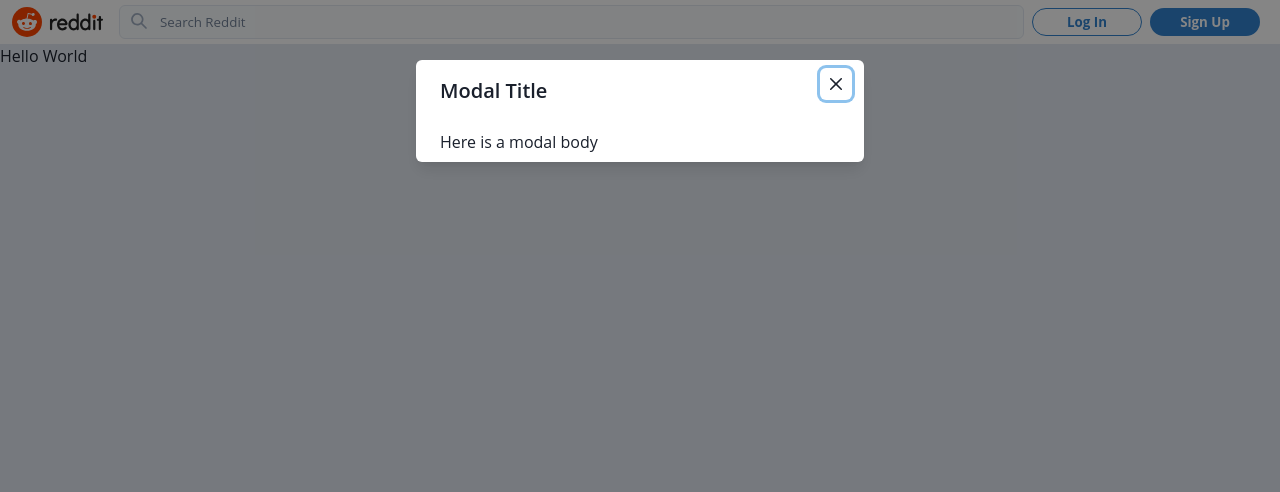
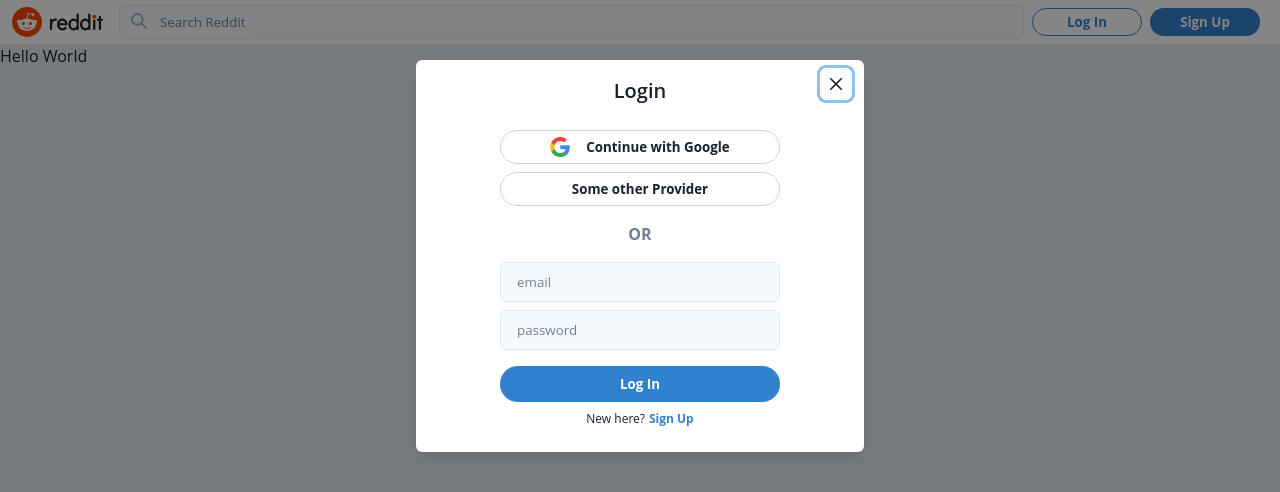
Before and after one commit to Virtucon/reddit-nextjs, a Next.js app: page / in a window 1280 px wide. Both pictures are taken after a click on the button "Log In". Shown: the top 492 px of the page. Built offline with nearby package versions, Linux system fonts and the light colour scheme.

Commit message:
feat: login and sign up modal ui (#6)
* auth modal basis

* added styles to login modal

* added sign up styles

* added google auth provider styles

```diff
--- a/src/components/Navbar/rightContent/RightContent.tsx
+++ b/src/components/Navbar/rightContent/RightContent.tsx
@@ -1,4 +1,4 @@
-import AuthModal from "@/components/modal/AuthModal";
+import AuthModal from "@/components/modal/auth/AuthModal";
 import { Flex } from "@chakra-ui/react";
 import { FC } from "react";
 import AuthButtons from "./AuthButtons";
--- a/src/components/modal/AuthModal.tsx
+++ /dev/null
@@ -1,39 +0,0 @@
-import { authModalState } from "@/atoms/authModalAtom";
-import {
-  useDisclosure,
-  Button,
-  Modal,
-  ModalOverlay,
-  ModalContent,
-  ModalHeader,
-  ModalCloseButton,
-  ModalBody,
-  ModalFooter,
-} from "@chakra-ui/react";
-import { FC } from "react";
-import { useRecoilState } from "recoil";
-
-interface AuthModalProps {}
-
-const AuthModal: FC<AuthModalProps> = ({}) => {
-  const [modalState, setModalState] = useRecoilState(authModalState);
-
-  const handleClose = () => {
-    setModalState((prev) => ({ ...prev, open: false }));
-  };
-
-  return (
-    <>
-      <Modal isOpen={modalState.open} onClose={handleClose}>
-        <ModalOverlay />
-        <ModalContent>
-          <ModalHeader>Modal Title</ModalHeader>
-          <ModalCloseButton />
-          <ModalBody>Here is a modal body</ModalBody>
-        </ModalContent>
-      </Modal>
-    </>
-  );
-};
-
-export default AuthModal;
--- /dev/null
+++ b/src/components/modal/auth/AuthInputs.tsx
@@ -0,0 +1,25 @@
+import { authModalState } from "@/atoms/authModalAtom";
+import { Flex } from "@chakra-ui/react";
+import { FC } from "react";
+import { useRecoilValue } from "recoil";
+import Login from "./Login";
+import SignUp from "./SignUp";
+
+interface AuthInputsProps {}
+
+const AuthInputs: FC<AuthInputsProps> = ({}) => {
+  const modalState = useRecoilValue(authModalState);
+  return (
+    <Flex
+      direction="column"
+      alignItems="center"
+      width="100%"
+      mt={4}
+    >
+      {modalState.view === "login" && <Login />}
+      {modalState.view === "signup" && <SignUp />}
+    </Flex>
+  );
+};
+
+export default AuthInputs;
--- /dev/null
+++ b/src/components/modal/auth/AuthModal.tsx
@@ -0,0 +1,73 @@
+import { authModalState } from "@/atoms/authModalAtom";
+import {
+  useDisclosure,
+  Button,
+  Modal,
+  ModalOverlay,
+  ModalContent,
+  ModalHeader,
+  ModalCloseButton,
+  ModalBody,
+  ModalFooter,
+  Flex,
+  Text,
+} from "@chakra-ui/react";
+import { FC } from "react";
+import { useRecoilState } from "recoil";
+import AuthInputs from "./AuthInputs";
+import OAuthButtons from "./OAuthButtons";
+
+interface AuthModalProps {}
+
+const AuthModal: FC<AuthModalProps> = ({}) => {
+  const [modalState, setModalState] = useRecoilState(authModalState);
+
+  const handleClose = () => {
+    setModalState((prev) => ({ ...prev, open: false }));
+  };
+
+  return (
+    <>
+      <Modal
+        isOpen={modalState.open}
+        onClose={handleClose}
+      >
+        <ModalOverlay />
+        <ModalContent>
+          <ModalHeader textAlign="center">
+            {modalState.view === "login" && "Login"}
+            {modalState.view === "signup" && "Sign Up"}
+            {modalState.view === "resetPassword" && "Reset Password"}
+          </ModalHeader>
+          <ModalCloseButton />
+          <ModalBody
+            display="flex"
+            flexDirection="column"
+            alignItems="center"
+            justifyContent="center"
+            pb={6}
+          >
+            <Flex
+              direction="column"
+              align="center"
+              justify="center"
+              width="70%"
+            >
+              <OAuthButtons />
+              <Text
+                color="gray.500"
+                fontWeight={700}
+              >
+                OR
+              </Text>
+              <AuthInputs />
+              {/* <ResetPassword /> */}
+            </Flex>
+          </ModalBody>
+        </ModalContent>
+      </Modal>
+    </>
+  );
+};
+
+export default AuthModal;
--- /dev/null
+++ b/src/components/modal/auth/Login.tsx
@@ -0,0 +1,96 @@
+import { authModalState } from "@/atoms/authModalAtom";
+import { Button, Flex, Input, Text } from "@chakra-ui/react";
+import { FC, useState } from "react";
+import { useSetRecoilState } from "recoil";
+
+interface LoginProps {}
+
+const Login: FC<LoginProps> = ({}) => {
+  const setAuthModalState = useSetRecoilState(authModalState);
+  const [loginForm, setLoginForm] = useState({
+    email: "",
+    password: "",
+  });
+
+  const onSubmit = (e: React.FormEvent<HTMLFormElement>) => {};
+
+  const onChange = (e: React.ChangeEvent<HTMLInputElement>) => {
+    setLoginForm((prev) => ({ ...prev, [e.target.name]: e.target.value }));
+  };
+
+  return (
+    <form onSubmit={onSubmit}>
+      <Input
+        required
+        name="email"
+        placeholder="email"
+        type="email"
+        mb={2}
+        onChange={onChange}
+        fontSize="10pt"
+        _placeholder={{ color: "gray.500" }}
+        _hover={{
+          bg: "white",
+          border: "1px solid",
+          borderColor: "blue.500",
+        }}
+        _focus={{
+          outline: "none",
+          bg: "white",
+          border: "1px solid",
+          borderColor: "blue.500",
+        }}
+        bg="gray.50"
+      />
+      <Input
+        required
+        name="password"
+        placeholder="password"
+        type="password"
+        mb={2}
+        onChange={onChange}
+        fontSize="10pt"
+        _placeholder={{ color: "gray.500" }}
+        _hover={{
+          bg: "white",
+          border: "1px solid",
+          borderColor: "blue.500",
+        }}
+        _focus={{
+          outline: "none",
+          bg: "white",
+          border: "1px solid",
+          borderColor: "blue.500",
+        }}
+        bg="gray.50"
+      />
+      <Button
+        width="100%"
+        height="36px"
+        mb={2}
+        mt={2}
+        type="submit"
+      >
+        Log In
+      </Button>
+      <Flex
+        fontSize="9pt"
+        justifyContent="center"
+      >
+        <Text mr={1}>New here?</Text>
+        <Text
+          color="blue.500"
+          fontWeight={700}
+          cursor="pointer"
+          onClick={() =>
+            setAuthModalState((prev) => ({ ...prev, view: "signup" }))
+          }
+        >
+          Sign Up
+        </Text>
+      </Flex>
+    </form>
+  );
+};
+
+export default Login;
--- /dev/null
+++ b/src/components/modal/auth/OAuthButtons.tsx
@@ -0,0 +1,28 @@
+import { Flex, Button, Image, Text } from "@chakra-ui/react";
+import error from "next/error";
+import { FC } from "react";
+
+interface OAuthButtonsProps {}
+
+const OAuthButtons: FC<OAuthButtonsProps> = ({}) => {
+  return (
+    <Flex
+      direction="column"
+      mb={4}
+      width="100%"
+    >
+      <Button variant="oauth" mb={2}>
+        <Image
+          src="/images/googlelogo.png"
+          height="20px"
+          mr={4}
+          alt="google-login"
+        />
+        Continue with Google
+      </Button>
+      <Button variant="oauth">Some other Provider</Button>
+    </Flex>
+  );
+};
+
+export default OAuthButtons;
--- /dev/null
+++ b/src/components/modal/auth/SignUp.tsx
@@ -0,0 +1,119 @@
+import { authModalState } from "@/atoms/authModalAtom";
+import { Button, Flex, Input, Text } from "@chakra-ui/react";
+import { FC, useState } from "react";
+import { useSetRecoilState } from "recoil";
+
+interface SignUpProps {}
+
+const SignUp: FC<SignUpProps> = ({}) => {
+  const setAuthModalState = useSetRecoilState(authModalState);
+  const [signUpForm, setSignUpForm] = useState({
+    email: "",
+    password: "",
+    confirmPassword: "",
+  });
+
+  const onSubmit = (e: React.FormEvent<HTMLFormElement>) => {};
+
+  const onChange = (e: React.ChangeEvent<HTMLInputElement>) => {
+    setSignUpForm((prev) => ({ ...prev, [e.target.name]: e.target.value }));
+  };
+
+  return (
+    <form onSubmit={onSubmit}>
+      <Input
+        required
+        name="email"
+        placeholder="email"
+        type="email"
+        mb={2}
+        onChange={onChange}
+        fontSize="10pt"
+        _placeholder={{ color: "gray.500" }}
+        _hover={{
+          bg: "white",
+          border: "1px solid",
+          borderColor: "blue.500",
+        }}
+        _focus={{
+          outline: "none",
+          bg: "white",
+          border: "1px solid",
+          borderColor: "blue.500",
+        }}
+        bg="gray.50"
+      />
+      <Input
+        required
+        name="password"
+        placeholder="password"
+        type="password"
+        mb={2}
+        onChange={onChange}
+        fontSize="10pt"
+        _placeholder={{ color: "gray.500" }}
+        _hover={{
+          bg: "white",
+          border: "1px solid",
+          borderColor: "blue.500",
+        }}
+        _focus={{
+          outline: "none",
+          bg: "white",
+          border: "1px solid",
+          borderColor: "blue.500",
+        }}
+        bg="gray.50"
+      />
+      <Input
+        required
+        name="cofirmPassword"
+        placeholder="confirm password"
+        type="password"
+        mb={2}
+        onChange={onChange}
+        fontSize="10pt"
+        _placeholder={{ color: "gray.500" }}
+        _hover={{
+          bg: "white",
+          border: "1px solid",
+          borderColor: "blue.500",
+        }}
+        _focus={{
+          outline: "none",
+          bg: "white",
+          border: "1px solid",
+          borderColor: "blue.500",
+        }}
+        bg="gray.50"
+      />
+      <Button
+        width="100%"
+        height="36px"
+        mb={2}
+        mt={2}
+        type="submit"
+      >
+        Sign Up
+      </Button>
+      <Flex
+        fontSize="9pt"
+        justifyContent="center"
+      >
+        <Text mr={1}>Already a redditor?</Text>
+        <Text
+          color="blue.500"
+          fontWeight={700}
+          cursor="pointer"
+          onClick={() =>
+            setAuthModalState((prev) => ({ ...prev, view: "login" }))
+          }
+        >
+          Log In
+        </Text>
+      </Flex>
+    </form>
+  );
+};
+
+export default SignUp;
```
Also changed, not shown: 1 other file (tests, documents, lock files or other folders).
